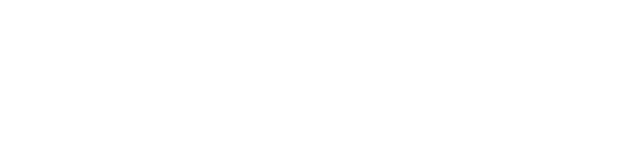
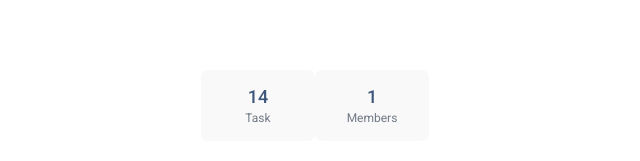
Before and after one commit to ilkerdurmaz/vue-pms-project, a Vue app: page / in a window 1280 px wide. Shown: the part 295-456 px from the top of the page, without its empty margins (325-965 px from the left). Built offline with nearby package versions, Linux system fonts and the light colour scheme.

Commit message:
add CardCounter component

```diff
--- a/package.json
+++ b/package.json
@@ -9,6 +9,8 @@
     "preview": "vite preview"
   },
   "dependencies": {
+    "sass": "^1.55.0",
+    "scss": "^0.2.4",
     "vue": "^3.2.37"
   },
   "devDependencies": {
--- a/src/App.vue
+++ b/src/App.vue
@@ -1,13 +1,24 @@
 <script setup>
-
+import CardCounter from './components/Card/CardCounter.vue'
 </script>
 
 <template>
-	<div>
 
+	<div class="counter-group">
+		<CardCounter :data="{number : 14, name : 'Task'}"></CardCounter>
+		<CardCounter :data="{number : 1, name : 'Members'}"></CardCounter>
 	</div>
+
+
 </template>
 
-<style scoped>
+<style lang="scss">
+.counter-group {
+	display: flex;
+	flex-wrap: wrap;
+	align-items: center;
+	justify-content: center;
+}
+
 
 </style>
--- /dev/null
+++ b/src/components/Card/CardCounter.vue
@@ -0,0 +1,45 @@
+<script setup>
+const props = defineProps(['data']);
+</script>
+
+<template>
+    <div class="counter">
+        <div class="counter__header">
+            {{ props.data.number }}
+        </div>
+        <div class="counter__content">
+            {{ props.data.name }}
+        </div>
+    </div>
+</template>
+
+<style lang="scss">
+.counter {
+
+    // position: absolute;
+    display: flex;
+    flex-direction: column;
+    justify-content: center;
+    align-items: center;
+    padding: 16px 20px;
+    background: #F9F9F9;
+    border-radius: 7px;
+    width: fit-content;
+    gap: 4px;
+    width: 74px;
+
+    &__header {
+        font-weight: 700;
+        font-size: 18px;
+        line-height: 21px;
+        color: #3C557A;
+    }
+
+    &__content {
+        font-weight: 400;
+        font-size: 12px;
+        line-height: 14px;
+        color: #717986;
+    }
+}
+</style>
```
Also changed, not shown: 1 other file (tests, documents, lock files or other folders).
